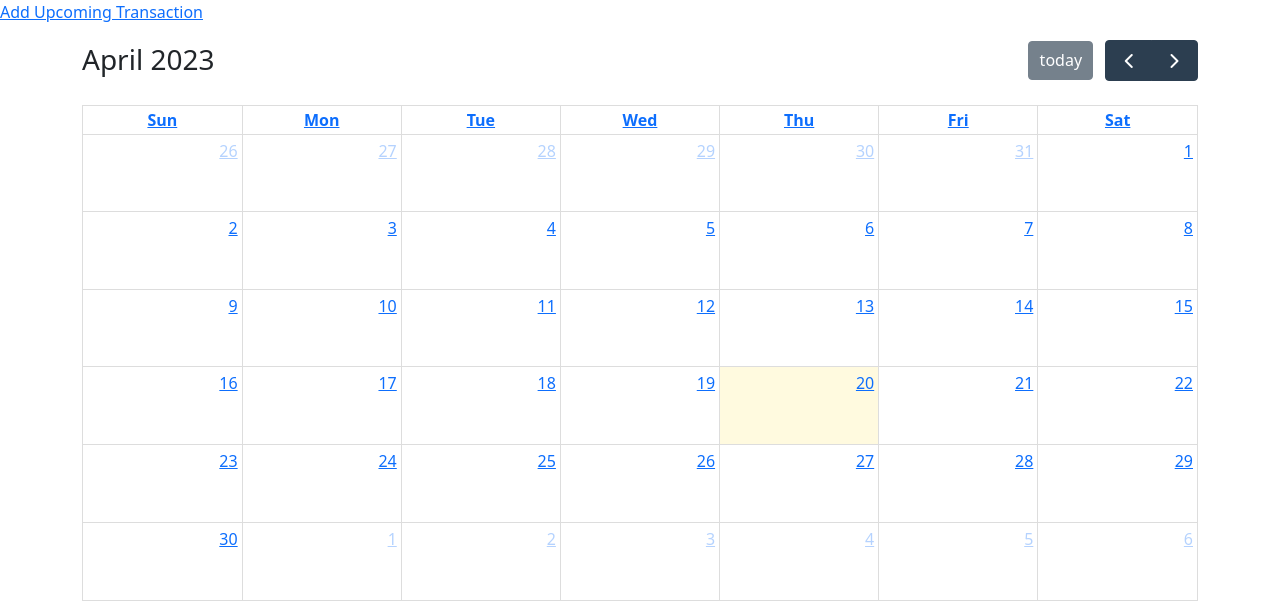
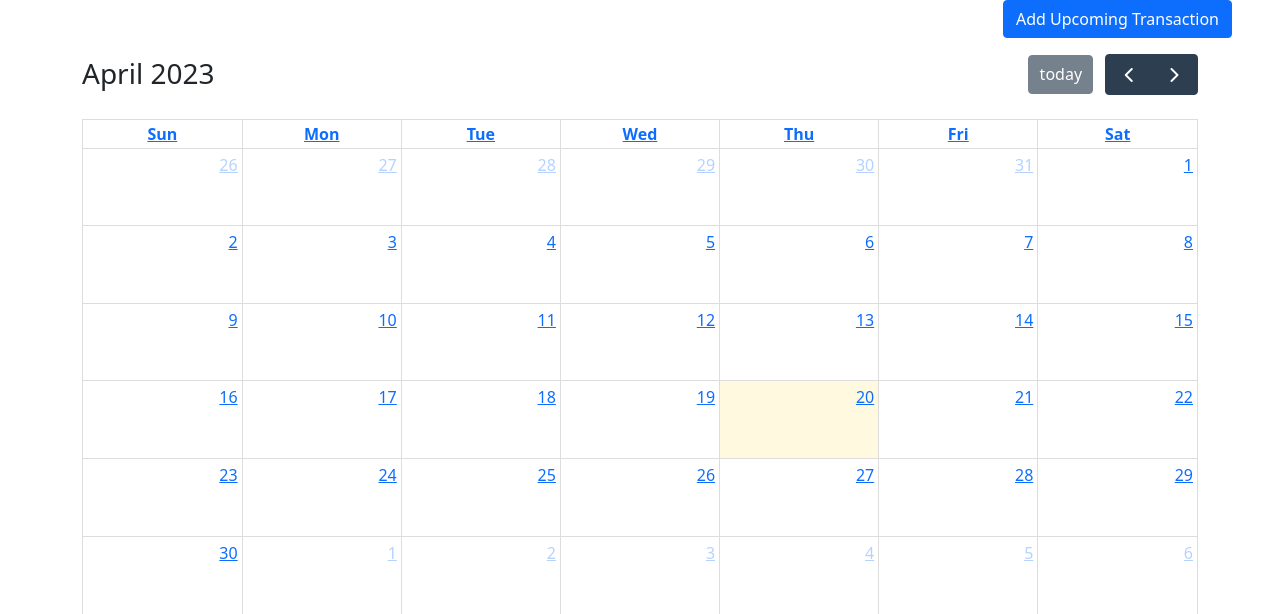
Before and after one commit to krit-rr/BankBro, a Flask app: template src/templates/calendar.html in a window 1280 px wide. Shown: the part 60-674 px from the top of the page. Run offline with Flask 3, Linux system fonts and the light colour scheme; the template is opened without the code that fills it, so the values that code supplies are empty; some libraries are stand-ins or nearby versions.

Commit message:
adjust button

```diff
--- a/src/templates/calendar.html
+++ b/src/templates/calendar.html
@@ -4,7 +4,9 @@ Calendar
 {% endblock title %}
 {% block body %}
 
-<a href="/add_task">Add Upcoming Transaction</a>
+<div class="d-flex justify-content-end mb-3 pe-5">
+  <a href="/add_task" class="btn btn-primary ms-3">Add Upcoming Transaction</a>
+</div>
 <div class="container my-3">
   <div id="calendar"></div>
 </div>
```
